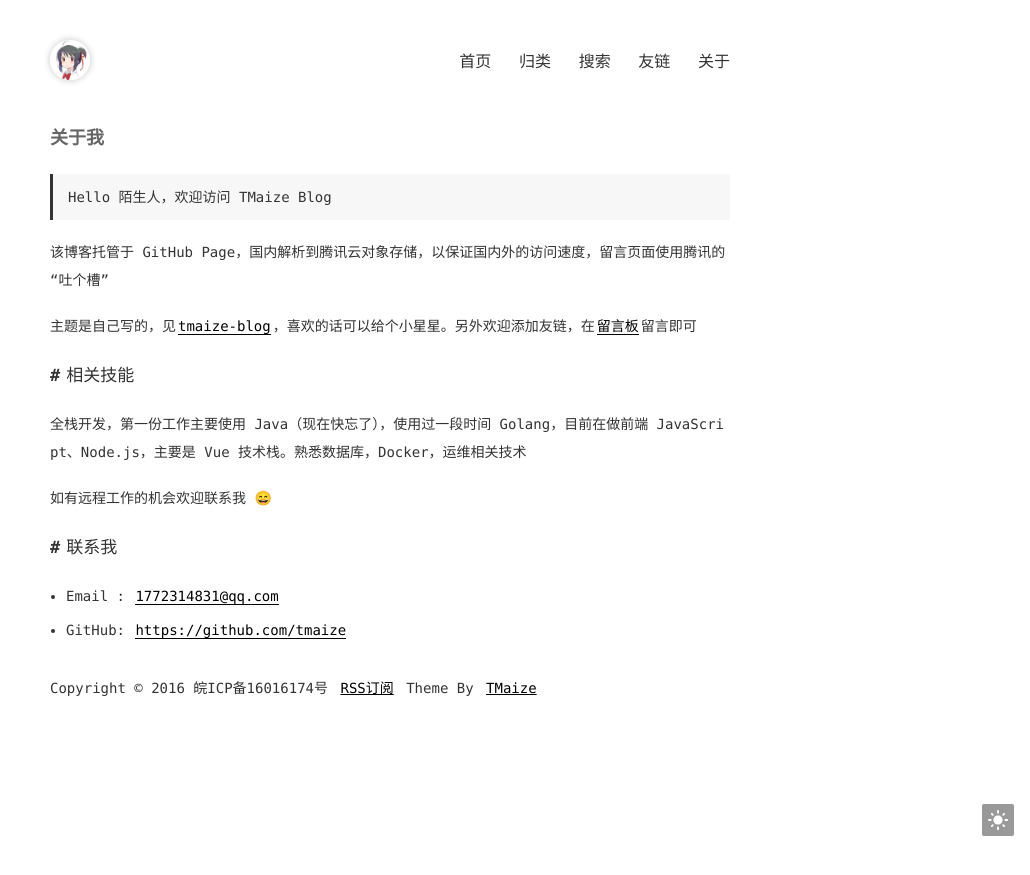
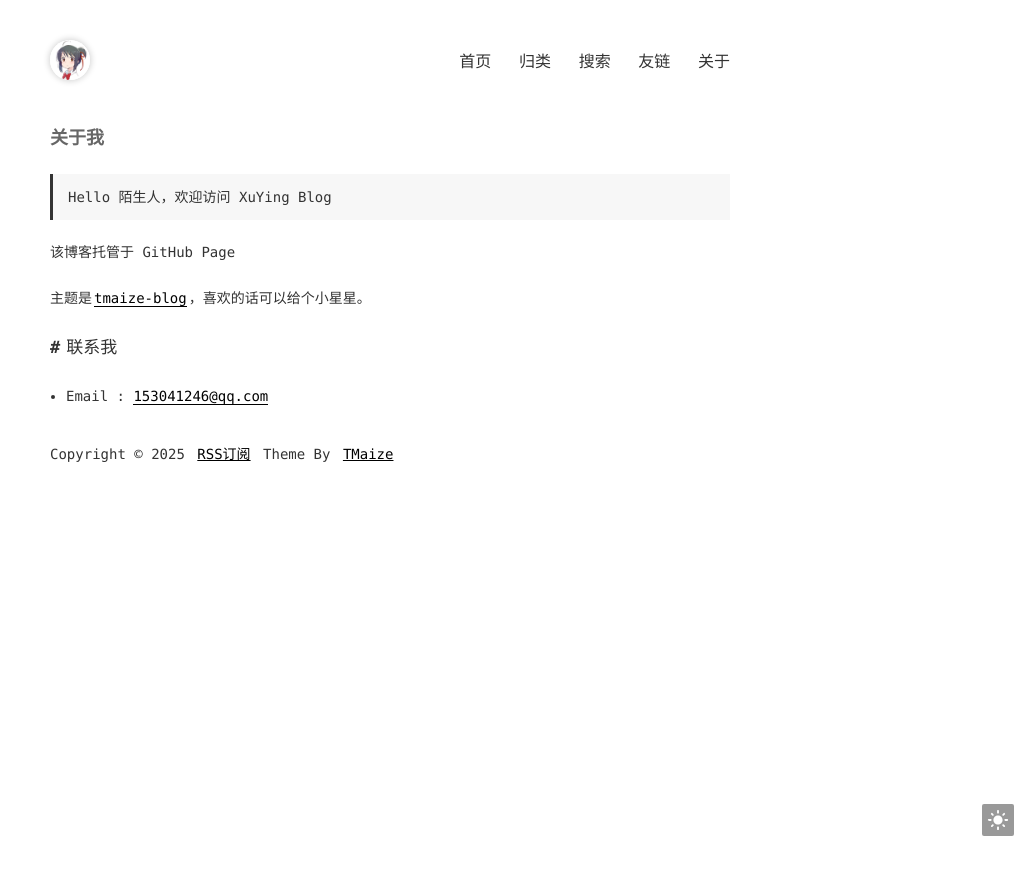
Before and after one commit to 5xuying/xuying, a Jekyll site: the page built from pages/about.md, in a window 1280 px wide. Shown: the top 875 px of the page, without its empty margins (250-1280 px from the left). Built offline with Jekyll 4.4.1, drawn with Linux system fonts in a browser that asks for light colours.

Commit message:
update article

```diff
--- a/_config.yml
+++ b/_config.yml
@@ -6,9 +6,9 @@ plugins:
 # SEO相关信息
 title: XuYing Blog
 description: 起舞弄虚影-xuying的个人博客
-keywords: TMaize,Blog,Java,Html,JavaScript
-author: TMaize
-footerText: 'Copyright © 2016 皖ICP备16016174号'
+keywords: XuYing,TMaize,Blog,Java,Html,JavaScript
+author: xuying
+footerText: 'Copyright © 2025'
 
 # 这些不要动
 permalink: /posts/:year/:month/:day/:title.html
--- a/pages/about.md
+++ b/pages/about.md
@@ -3,20 +3,12 @@ layout: mypost
 title: 关于我
 ---
 
-> Hello 陌生人，欢迎访问 TMaize Blog
+> Hello 陌生人，欢迎访问 XuYing Blog
 
-该博客托管于 GitHub Page，国内解析到腾讯云对象存储，以保证国内外的访问速度，留言页面使用腾讯的“吐个槽”
+该博客托管于 GitHub Page
 
-主题是自己写的，见[tmaize-blog](https://github.com/TMaize/tmaize-blog)，喜欢的话可以给个小星星。另外欢迎添加友链，在[留言板](chat.html)留言即可
-
-## 相关技能
-
-全栈开发，第一份工作主要使用 Java（现在快忘了），使用过一段时间 Golang，目前在做前端 JavaScript、Node.js，主要是 Vue 技术栈。熟悉数据库，Docker，运维相关技术
-
-如有远程工作的机会欢迎联系我 😄
+主题是[tmaize-blog](https://github.com/TMaize/tmaize-blog)，喜欢的话可以给个小星星。
 
 ## 联系我
 
-- Email&nbsp;: [1772314831@qq.com](mailto:1772314831@qq.com)
-
-- GitHub: [https://github.com/tmaize](https://github.com/tmaize)
+- Email&nbsp;: [153041246@qq.com](mailto:153041246@qq.com)
```
